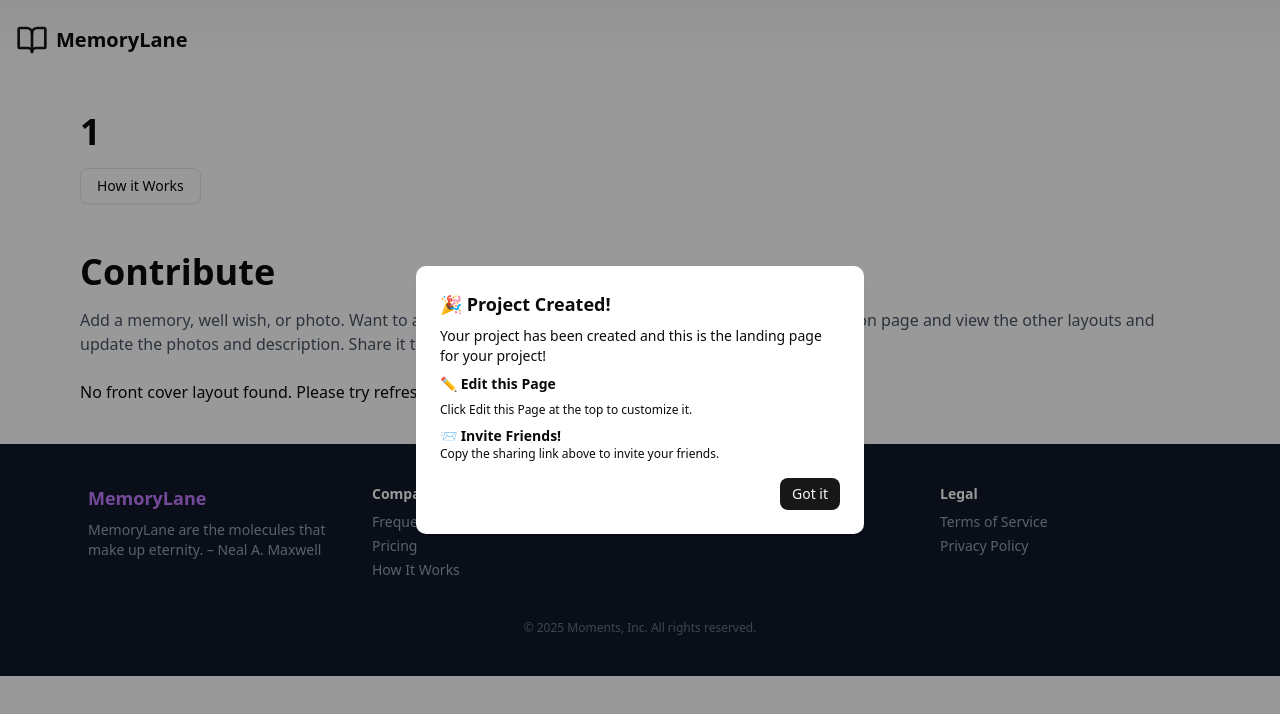
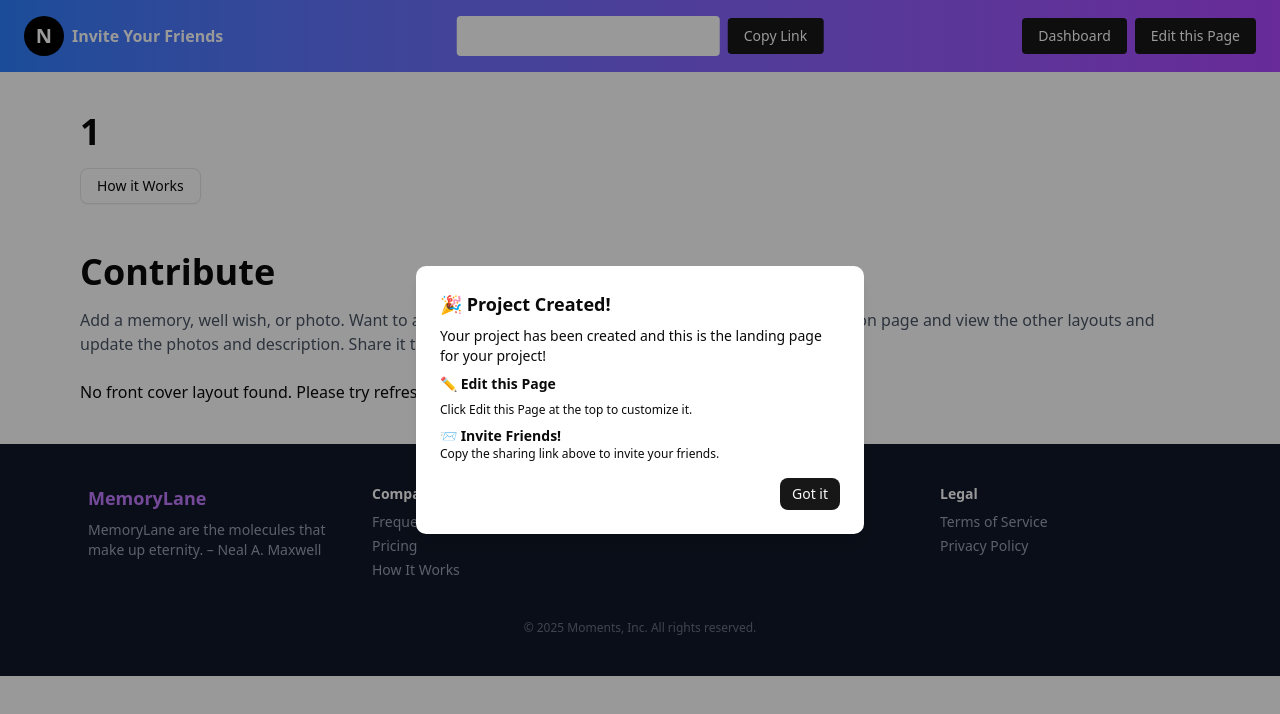
Before and after one commit to ppratik07/moments, a Next.js app in the folder moments/: page /new-project/upload-image/1 in a window 1280 px wide. Shown: the top 714 px of the page. Built offline with nearby package versions, Linux system fonts and the light colour scheme; no server answers.

Commit message:
fix: hidden header bar

```diff
--- a/moments/app/new-project/upload-image/[project_name]/page.tsx
+++ b/moments/app/new-project/upload-image/[project_name]/page.tsx
@@ -422,7 +422,8 @@ export default function NewEventPage() {
 
   return (
     <div className="min-h-screen bg-white">
-      <div className="relative bg-gradient-to-r from-blue-500 to-purple-500 text-white py-4 px-4 md:px-6">
+      <Header isSignedIn={isSignedIn ?? false} />
+      <div className="relative bg-gradient-to-r from-blue-500 to-purple-500 text-white py-4 px-4 md:px-6 z-50">
         {/* Top section with avatar and title */}
         <div className="flex items-center gap-2 mb-4 md:mb-0">
           <div className="w-10 h-10 rounded-full bg-black flex items-center justify-center text-xl font-bold">N</div>
@@ -462,8 +463,6 @@ export default function NewEventPage() {
         </div>
       </div>
 
-
-      <Header isSignedIn={isSignedIn ?? false} />
 
       <main className="max-w-6xl mx-auto px-4 py-10">
         <div className="grid grid-cols-1 md:grid-cols-2 gap-10 items-center">
```
